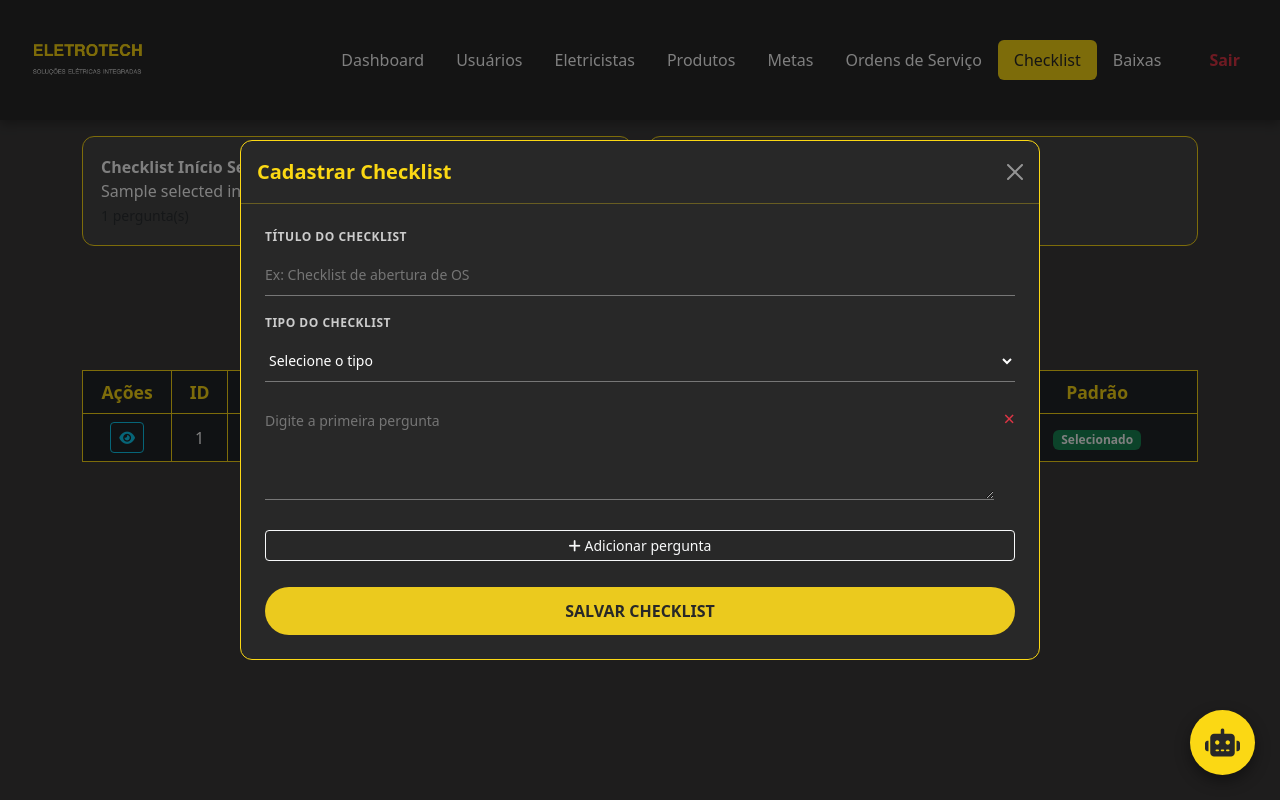
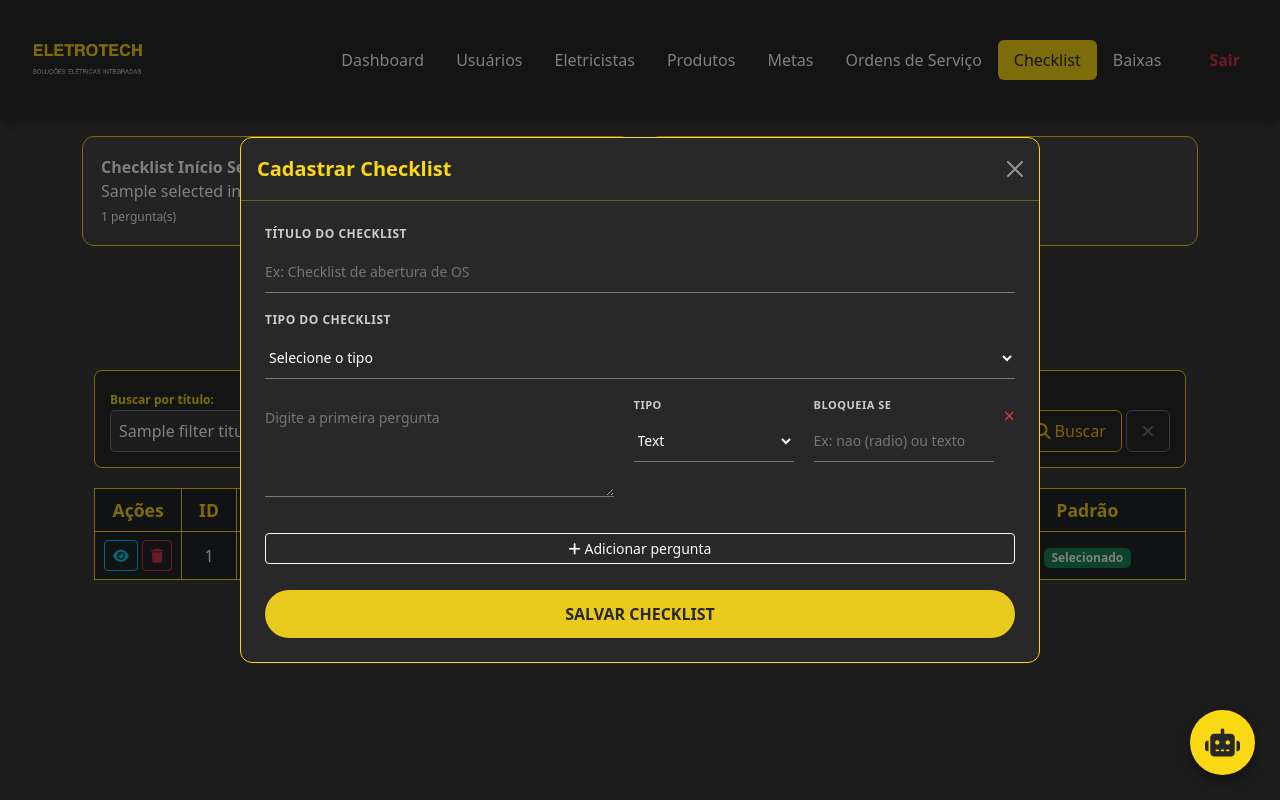
Before and after one commit to lucasfporto1/projeto-eletrotech, a CodeIgniter app: the page made by eletrotech-ci/application/views/telas/ChecklistView.php in a window 1280 px wide, after a click on "Novo Checklist". Run offline with CodeIgniter, Linux system fonts and the light colour scheme; tables that the repository leaves empty hold one stand-in row (values such as "Sample post"); the template is opened without the code that fills it: most values are stand-ins (such as "Sample title", 1, 10 or a date in 2020).

Commit message:
Feat: Adicionar funcionalidades de filtro e exclusão no Checklist; incluir novos campos de resposta na tabela de perguntas

```diff
--- a/banco-eletrotech.sql
+++ b/banco-eletrotech.sql
@@ -52,6 +52,8 @@ CREATE TABLE `tabela_checklist_perguntas` (
   `id_checklist` int NOT NULL,
   `texto_pergunta` varchar(255) COLLATE utf8mb4_unicode_ci NOT NULL,
   `ordem` int NOT NULL DEFAULT '0',
+  `tipo_resposta` enum('radio','text') NOT NULL DEFAULT 'text',
+  `bloqueia_abertura` varchar(50) DEFAULT NULL,
   PRIMARY KEY (`id`),
   KEY `id_checklist` (`id_checklist`),
   CONSTRAINT `tabela_checklist_perguntas_ibfk_1` FOREIGN KEY (`id_checklist`) REFERENCES `tabela_checklist` (`id`) ON DELETE CASCADE
--- a/eletrotech-ci/application/models/OrdemservicoModel.php
+++ b/eletrotech-ci/application/models/OrdemservicoModel.php
@@ -186,4 +186,6 @@ class OrdemServicoModel extends CI_Model
 
         return $this->db->trans_status() !== FALSE;
     }
+
+
 }
--- a/eletrotech-ci/application/views/telas/ChecklistView.php
+++ b/eletrotech-ci/application/views/telas/ChecklistView.php
@@ -8,6 +8,7 @@
     <link rel="stylesheet" href="https://cdnjs.cloudflare.com/ajax/libs/font-awesome/6.5.1/css/all.min.css" />
     <title><?= $titulo ?></title>
     <style>
+
         body {
             background-color: #3c3b3b;
             color: white;
@@ -104,6 +105,34 @@
         .page-title span {
             color: #cccccc;
             font-size: 0.95rem;
+        }
+
+        /* Filtro (padrão da tela de metas) */
+        .filtro-container {
+            background-color: #282828;
+            padding: 15px;
+            border-radius: 8px;
+            border: 1px solid #FBD814;
+            margin-bottom: 20px;
+            display: flex;
+            flex-wrap: wrap;
+            gap: 15px;
+            align-items: flex-end;
+        }
+
+        .filtro-container select,
+        .filtro-container input {
+            background-color: #3c3b3b;
+            color: white;
+            border: 1px solid #777;
+            border-radius: 5px;
+            padding: 8px;
+        }
+
+        .filtro-container select:focus,
+        .filtro-container input:focus {
+            border-color: #FBD814;
+            outline: none;
         }
 
         table.table.custom-table,
@@ -227,6 +256,11 @@
             flex: 1;
         }
 
+        .subQuestion{
+            font-size: 12px;
+            color: #f7f7f7;
+        }
+
         .remove-pergunta {
             background: none;
             border: none;
@@ -270,12 +304,12 @@
             <div class="summary-box">
                 <strong>Checklist Início Selecionado</strong>
                 <p class="mb-0"><?= !empty($selectedInicio) ? htmlspecialchars($selectedInicio['titulo']) : 'Nenhum checklist de início selecionado' ?></p>
-                <small class="text-muted"><?= !empty($selectedInicio) ? count($selectedInicio['perguntas']) . ' pergunta(s)' : '' ?></small>
+                <small class="subQuestion"><?= !empty($selectedInicio) ? count($selectedInicio['perguntas']) . ' pergunta(s)' : '' ?></small>
             </div>
             <div class="summary-box">
                 <strong>Checklist Fim Selecionado</strong>
                 <p class="mb-0"><?= !empty($selectedFim) ? htmlspecialchars($selectedFim['titulo']) : 'Nenhum checklist de fim selecionado' ?></p>
-                <small class="text-muted"><?= !empty($selectedFim) ? count($selectedFim['perguntas']) . ' pergunta(s)' : '' ?></small>
+                <small class="subQuestion"><?= !empty($selectedFim) ? count($selectedFim['perguntas']) . ' pergunta(s)' : '' ?></small>
             </div>
         </div>
 
@@ -284,6 +318,28 @@
                 <i class="fa-solid fa-plus"></i> Novo Checklist
             </button>
         </div>
+
+    <div class="container mt-2">
+        <form method="GET" action="<?= site_url('checklist') ?>" class="filtro-container">
+            <div style="flex-grow:1; min-width:220px;">
+                <label for="filtro_titulo" style="font-size: 12px; color: #FBD814; font-weight: bold;">Buscar por título:</label>
+                <input type="text" name="titulo" id="filtro_titulo" class="w-100"
+                       placeholder="Digite o título do checklist"
+                       value="<?= isset($filterTitulo) ? htmlspecialchars($filterTitulo) : '' ?>">
+            </div>
+            <div style="flex-grow:1; min-width:180px;">
+                <label for="filtro_tipo" style="font-size: 12px; color: #FBD814; font-weight: bold;">Filtrar por tipo:</label>
+                <select name="tipo" id="filtro_tipo" class="w-100">
+                    <option value="" <?= empty($filterTipo) ? 'selected' : '' ?>>Todos</option>
+                    <option value="inicio" <?= (isset($filterTipo) && $filterTipo === 'inicio') ? 'selected' : '' ?>>Início</option>
+                    <option value="fim" <?= (isset($filterTipo) && $filterTipo === 'fim') ? 'selected' : '' ?>>Fim</option>
+                </select>
+            </div>
+            <div>
+                <button type="submit" class="btn btn-outline-warning" style="padding: 8px 15px;"><i class="fa-solid fa-search"></i> Buscar</button>
+                <a href="<?= site_url('checklist') ?>" class="btn btn-outline-secondary" style="padding: 8px 15px;" title="Limpar Filtros"><i class="fa-solid fa-times"></i></a>
+            </div>
+        </form>
 
         <div class="table-responsive">
             <table class="table table-dark table-hover table-bordered custom-table text-center">
@@ -305,6 +361,9 @@
                                     <button type="button" class="btn btn-sm btn-outline-info" onclick="fetchPerguntas(<?= $checklist['id'] ?>)">
                                         <i class="fa-solid fa-eye"></i>
                                     </button>
+                                    <button type="button" class="btn btn-sm btn-outline-danger" onclick="if(confirm('Tem certeza que deseja excluir este checklist?')) { window.location.href='<?= site_url('checklist/excluir/' . $checklist['id']) ?>'; }">
+                                        <i class="fa-solid fa-trash"></i>
+                                    </button>
                                 </td>
                                 <td><?= $checklist['id'] ?></td>
                                 <td><?= htmlspecialchars($checklist['titulo']) ?></td>
@@ -325,7 +384,7 @@
                         <?php endforeach; ?>
                     <?php else: ?>
                         <tr>
-                            <td colspan="5" class="table-empty">Nenhum checklist cadastrado no momento.</td>
+                            <td colspan="6" class="table-empty">Nenhum checklist encontrado para os filtros selecionados.</td>
                         </tr>
                     <?php endif; ?>
                 </tbody>
@@ -355,7 +414,20 @@
 
                     <div id="perguntas_container">
                         <div class="question-row">
-                            <textarea name="pergunta[]" placeholder="Digite a primeira pergunta" required></textarea>
+                            <div style="flex:1">
+                                <textarea name="pergunta[]" placeholder="Digite a primeira pergunta" required></textarea>
+                            </div>
+                            <div style="width:160px; margin-left:10px">
+                                <label style="display:block; font-size:11px; margin-bottom:6px;">Tipo</label>
+                                <select name="tipo_resposta[]" onchange="onTipoChange(this)">
+                                    <option value="text">Text</option>
+                                    <option value="radio">Radio (Sim/Não)</option>
+                                </select>
+                            </div>
+                            <div style="width:180px; margin-left:10px">
+                                <label style="display:block; font-size:11px; margin-bottom:6px;">Bloqueia se</label>
+                                <input type="text" name="bloqueia_abertura[]" placeholder="Ex: nao (radio) ou texto" />
+                            </div>
                             <button type="button" class="remove-pergunta" onclick="removerPergunta(this)" title="Remover pergunta">&times;</button>
                         </div>
                     </div>
@@ -395,10 +467,35 @@
             const linha = document.createElement('div');
             linha.className = 'question-row';
             linha.innerHTML = `
-                <textarea name="pergunta[]" placeholder="Digite a pergunta" required></textarea>
+                <div style="flex:1">
+                    <textarea name="pergunta[]" placeholder="Digite a pergunta" required></textarea>
+                </div>
+                <div style="width:160px; margin-left:10px">
+                    <label style="display:block; font-size:11px; margin-bottom:6px;">Tipo</label>
+                    <select name="tipo_resposta[]" onchange="onTipoChange(this)">
+                        <option value="text">Text</option>
+                        <option value="radio">Radio (Sim/Não)</option>
+                    </select>
+                </div>
+                <div style="width:180px; margin-left:10px">
+                    <label style="display:block; font-size:11px; margin-bottom:6px;">Bloqueia se</label>
+                    <input type="text" name="bloqueia_abertura[]" placeholder="Ex: nao (radio) ou texto" />
+                </div>
                 <button type="button" class="remove-pergunta" onclick="removerPergunta(this)" title="Remover pergunta">&times;</button>
             `;
             container.appendChild(linha);
+        }
+
+        function onTipoChange(selectEl) {
+            const tipo = selectEl.value;
+            const row = selectEl.closest('.question-row');
+            const bloqueioInput = row.querySelector('input[name="bloqueia_abertura[]"]');
+            if (!bloqueioInput) return;
+            if (tipo === 'radio') {
+                bloqueioInput.placeholder = 'Digite: sim ou nao';
+            } else {
+                bloqueioInput.placeholder = 'Texto que bloqueia (opcional)';
+            }
         }
 
         function removerPergunta(button) {
```
Also changed, not shown: eletrotech-ci/application/controllers/ChecklistController.php (+53 -2 lines), eletrotech-ci/application/models/ChecklistModel.php (+22 -1 lines).
